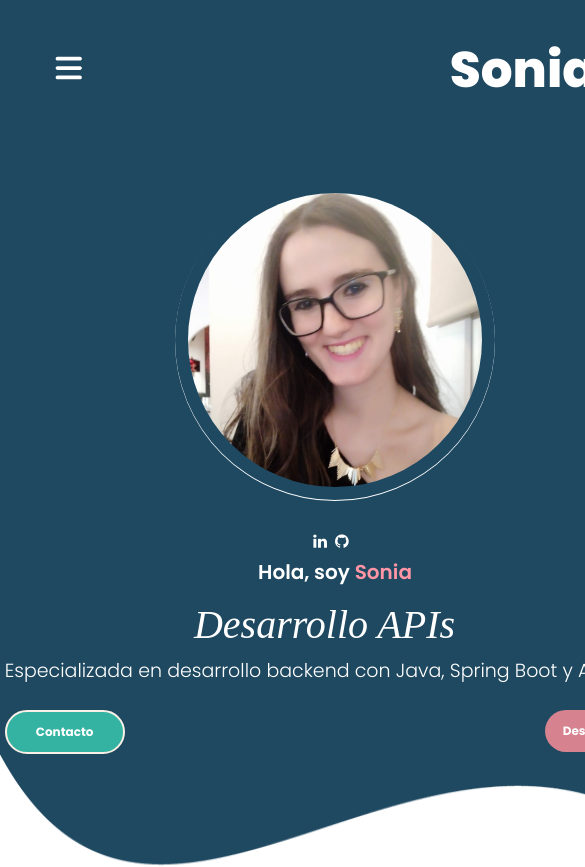
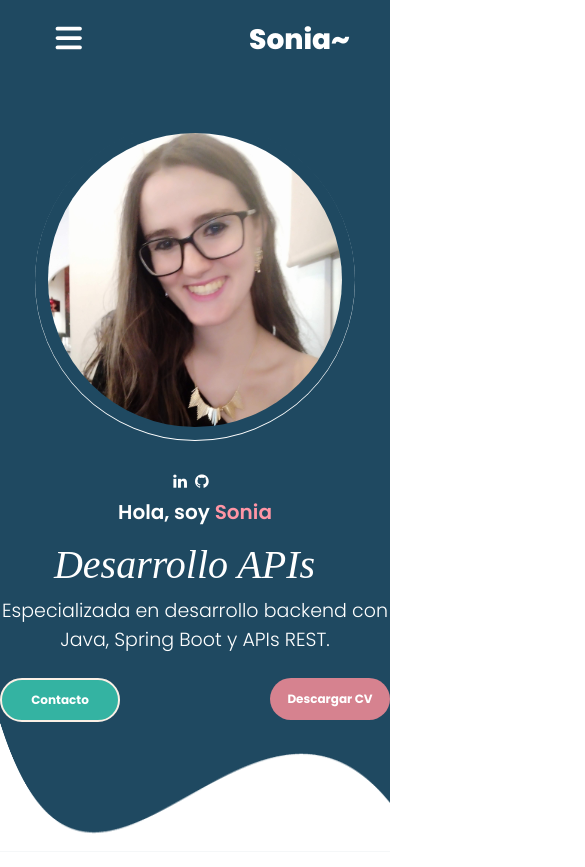
Before and after one commit to Sonia-SSR2021/portfolio-react, a React (Create React App) app in the folder client/: page / in a window 390 px wide. Shown: the top 867 px of the page, 585 px wide, since content can reach past the window. Built offline with nearby package versions, Linux system fonts and the light colour scheme; a web font is replaced by a local one.

Commit message:
Fix: modify and fix all responsive style for resume and specialization sections

```diff
--- a/client/public/index.html
+++ b/client/public/index.html
@@ -29,7 +29,7 @@
       type="text/css"
     />
 
-    <title>Portfolio App</title>
+    <title>Sonia Portfolio</title>
   </head>
 
   <body>
--- a/client/src/PortfolioContainer/Home/Header/Header.css
+++ b/client/src/PortfolioContainer/Home/Header/Header.css
@@ -1,10 +1,10 @@
-.header-container{
+.header-container {
   display: flex;
   justify-content: center;
   height: 140px;
   color: var(--white);
 }
-.header-parent{
+.header-parent {
   display: flex;
   align-items: center;
   justify-content: space-between;
@@ -12,48 +12,59 @@
   width: 70%;
   color: var(--white);
 }
-.header-logo{
+.header-logo {
   font-size: 50px;
   font-family: "Poppins ExtraBold";
   color: var(--white);
 }
-.header-options{
+.header-options {
   display: flex;
   align-items: center;
   gap: 50px;
 }
-.header-option{
+.header-option {
   font-size: 16px;
   cursor: pointer;
   font-weight: 600;
 }
-.header-hamburger{
+.header-hamburger {
   display: none;
   cursor: var(--white);
 }
-.header-option-separator{
+.header-option-separator {
   margin: 0 50px 0 0;
   color: var(--white);
 }
-.selected-header-option{
+.selected-header-option {
   color: rgb(255, 149, 165);
 }
 
-@media only screen and (max-width: 1110px){
-    .header-parent{
+@media only screen and (max-width: 768px) {
+  .header-container {
+    height: 80px;
+  }
+  .header-parent {
+    padding: 0 20px;
+  }
+  .header-logo {
+    font-size: 28px;
+  }
+}
+@media only screen and (max-width: 1110px) {
+  .header-parent {
     width: 80%;
   }
 }
-@media only screen and (max-width: 970px){
-    .header-hamburger{
+@media only screen and (max-width: 970px) {
+  .header-hamburger {
     display: block;
   }
-    .header-parent{
+  .header-parent {
     width: 100%;
     padding: 0 40px;
     position: relative;
   }
-    .header-options{
+  .header-options {
     display: flex;
     flex-direction: column;
     position: absolute;
@@ -67,23 +78,22 @@
     opacity: 0.8;
     transition: all 0.8s ease-out;
   }
-    .header-option-separator{
+  .header-option-separator {
     margin: 0;
-
   }
-    .selected-header-option{
+  .selected-header-option {
     color: rgb(255, 149, 165);
   }
-    .header-option{
+  .header-option {
     color: var(--white);
   }
-    .header-hamburger-bars{
+  .header-hamburger-bars {
     font-size: 30px;
     cursor: pointer;
     margin: 0px 10px;
     color: var(--white);
   }
-    .show-hamburger-options{
+  .show-hamburger-options {
     left: 0;
     opacity: 1;
   }
--- a/client/src/PortfolioContainer/Home/Home.css
+++ b/client/src/PortfolioContainer/Home/Home.css
@@ -2,6 +2,9 @@
     display: flex;
     flex-direction: column;
     justify-content: space-between;
-    min-width: 670px;
+    width: 100%;
+    min-height: 100vh;
     background-image: url('../../assets/Home/bg.jpg');
+    background-size: cover;
+    background-position: center;
 }
--- a/client/src/PortfolioContainer/Resume/Resume.js
+++ b/client/src/PortfolioContainer/Resume/Resume.js
@@ -331,7 +331,7 @@ export default function Resume(props) {
     >
       <div className="resume-content">
         <ScreenHeading
-          title={"Resume"}
+          title={"Trayectoria"}
           subHeading={"Detalles sobre mi trayectoria"}
         />
         {isMobile ? (
--- a/client/src/PortfolioContainer/Specialization/Specialization.css
+++ b/client/src/PortfolioContainer/Specialization/Specialization.css
@@ -55,7 +55,8 @@
   background-color: white;
   border-radius: 30px;
 
-  height: 420px;
+  min-height: 420px;
+  height: auto;
   display: flex;
   flex-direction: column;
   justify-content: space-between;
@@ -129,3 +130,34 @@
   font-size: 0.95rem;
   line-height: 1.5;
 }
+
+@media (max-width: 768px) {
+  .slick-slide > div {
+    padding: 0 10px;
+  }
+
+  .specialization-section {
+    padding: 40px 0;
+    background-attachment: scroll;
+  }
+
+  .specialization-title {
+    font-size: 1.2rem;
+  }
+
+  .specialization-points {
+    font-size: 0.85rem;
+  }
+
+  .progress-label {
+    font-size: 0.8rem;
+  }
+
+  .footer-image {
+    margin-top: -40px;
+  }
+
+  .footer-image img {
+    height: 80px;
+  }
+}
```
Also changed, not shown: 1 other file (tests, documents, lock files or other folders). Lines whose indentation alone changed are shown as unchanged.
